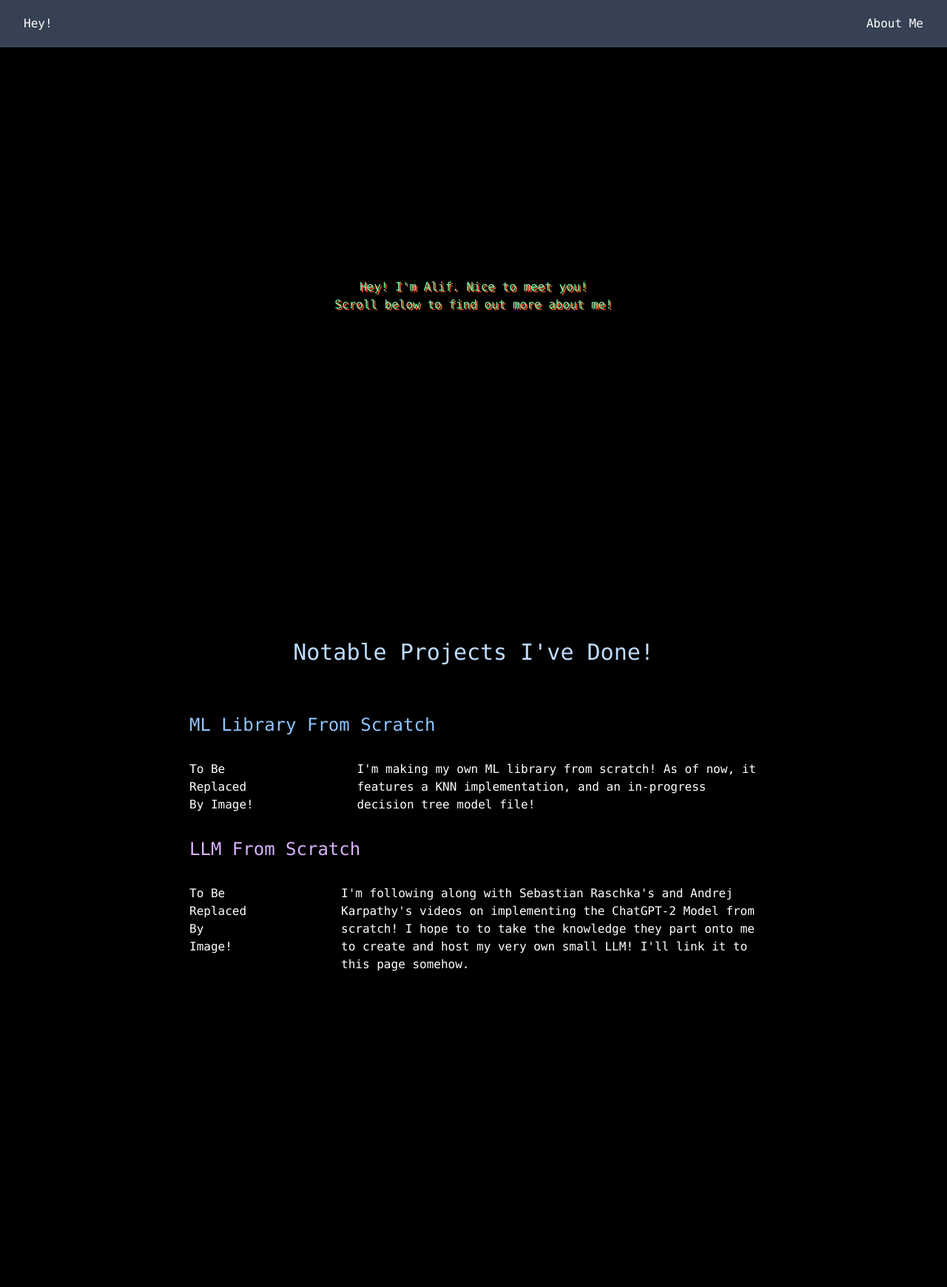
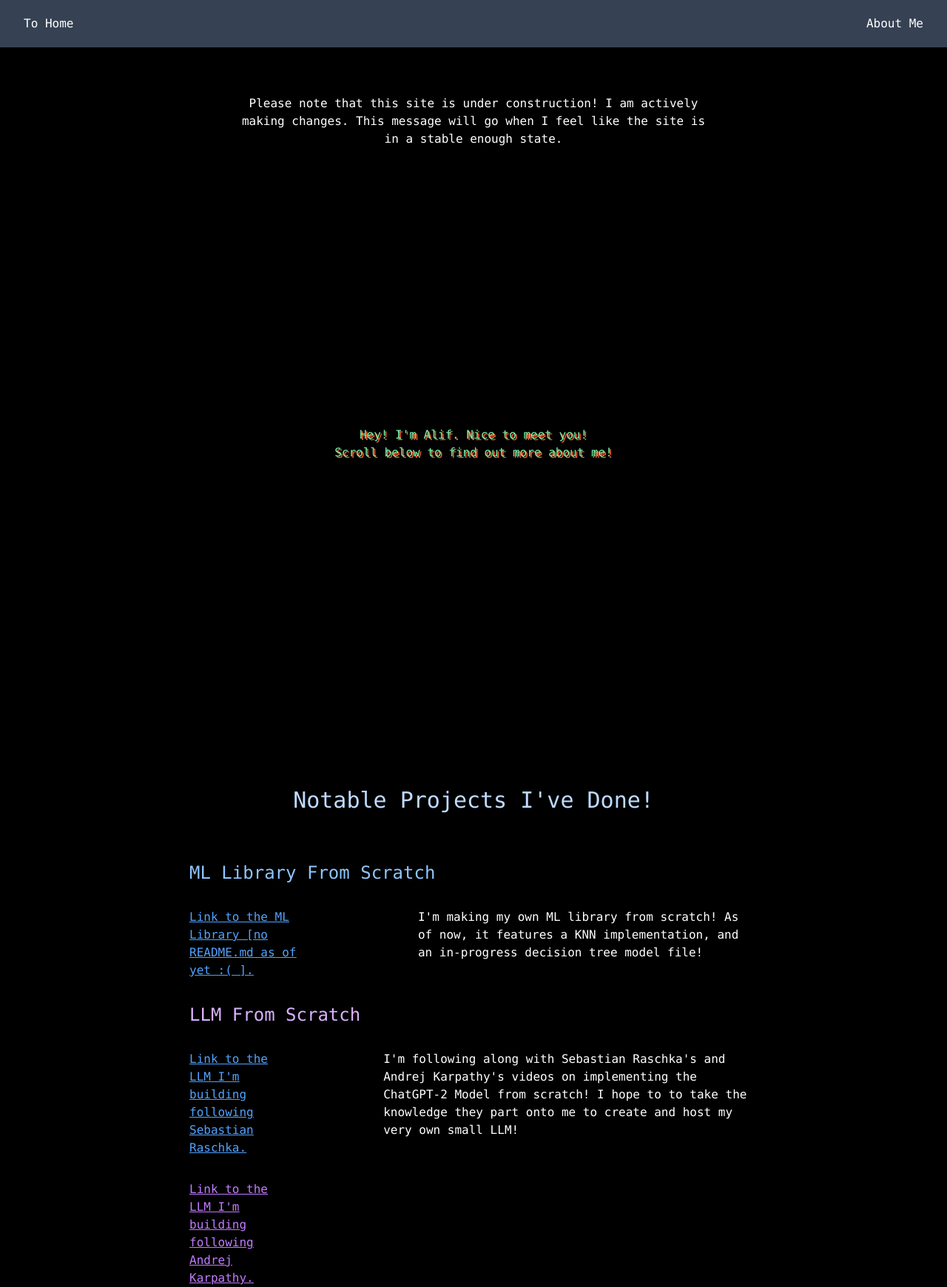
Before and after one commit to Alif-11/Alif-11.github.io, a plain HTML site: page index.html in a window 1280 px wide. Shown: the whole page at 74% size. Before the commit the page ends 1316 px from the top, so only its background shows below. Drawn offline with nearby package versions, Linux system fonts and the light colour scheme.

Commit message:
Added links to projects, added about me page, and added notice that the site is in active construction

```diff
--- a/index.html
+++ b/index.html
@@ -8,12 +8,18 @@
   <link rel="stylesheet" href="./index.css">
 </head>
 
+
 <body class="bg-black font-mono">
   <nav class="flex justify-between items-center bg-gray-700 text-white shadow fixed top-0 left-0 w-full h-16 px-8">
-    <div>Hey!</div>
-    <div>About Me</div>
+    <div><a href="./index.html">To Home</a></div>
+    <div><a href="./about_me.html">About Me</a></div>
   </nav>
 
+
+  <div class="text-center text-white mt-32 mx-auto w-1/2">
+    Please note that this site is under construction! I am actively making changes.
+    This message will go when I feel like the site is in a stable enough state.
+  </div>
   <div class="w-full h-full flex text-green-300 text-center mb-16">
     <div class="m-auto" style="
       animation: example 3.5s forwards;
@@ -35,7 +41,12 @@
       ML Library From Scratch
     </div>
     <div class="grow text-white flex flex-row gap-32">
-      <div>To Be Replaced By Image!</div>
+
+      <div>
+        <div class="text-blue-400 underline"><a href="https://github.com/Alif-11/Kaggle-ML-Algorithm-Musings">
+            Link to the ML Library [no README.md as of yet :( ].</a></div>
+      </div>
+
       I'm making my own ML library from scratch! As of now, it features a KNN
       implementation, and an in-progress decision tree model file!
     </div>
@@ -45,11 +56,17 @@
       LLM From Scratch
     </div>
     <div class="grow text-white flex flex-row gap-32">
-      <div>To Be Replaced By Image!</div>
+
+      <div class="space-y-8">
+        <div class="text-blue-400 underline"><a href="https://github.com/Alif-11/LLM-From-Scratch">Link to
+            the LLM I'm building following Sebastian Raschka.</a></div>
+        <div class="text-purple-400 underline"><a href="https://github.com/Alif-11/LLM-From-Scratch">Link to
+            the LLM I'm building following Andrej Karpathy.</a></div>
+      </div>
+
       I'm following along with Sebastian Raschka's and Andrej Karpathy's videos on
       implementing the ChatGPT-2 Model from scratch! I hope to to take the knowledge
-      they part onto me to create and host my very own small LLM! I'll link it to
-      this page somehow.
+      they part onto me to create and host my very own small LLM!
     </div>
 
 
```
Also changed, not shown: about_me.html (added, +19 -0 lines).
